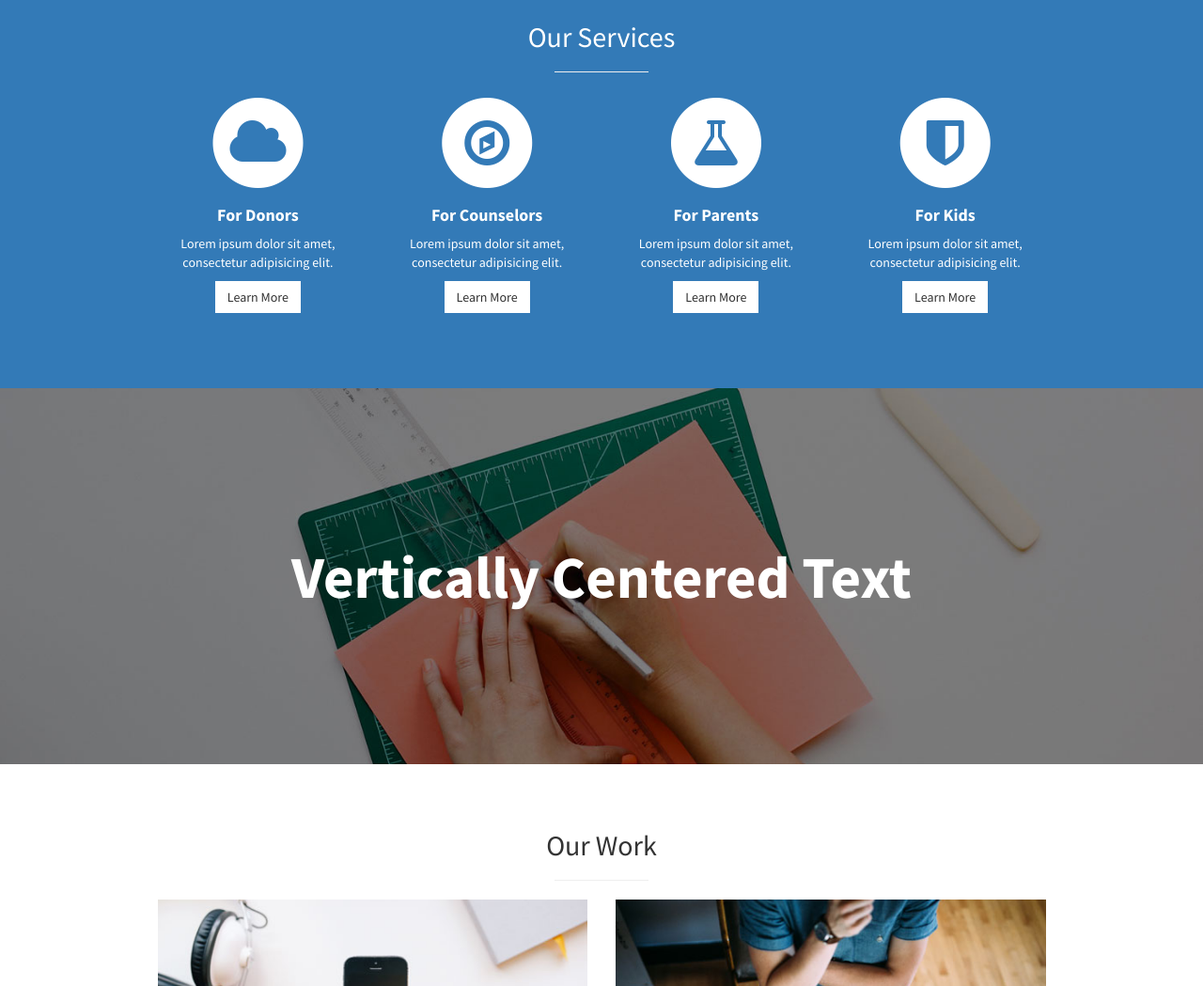
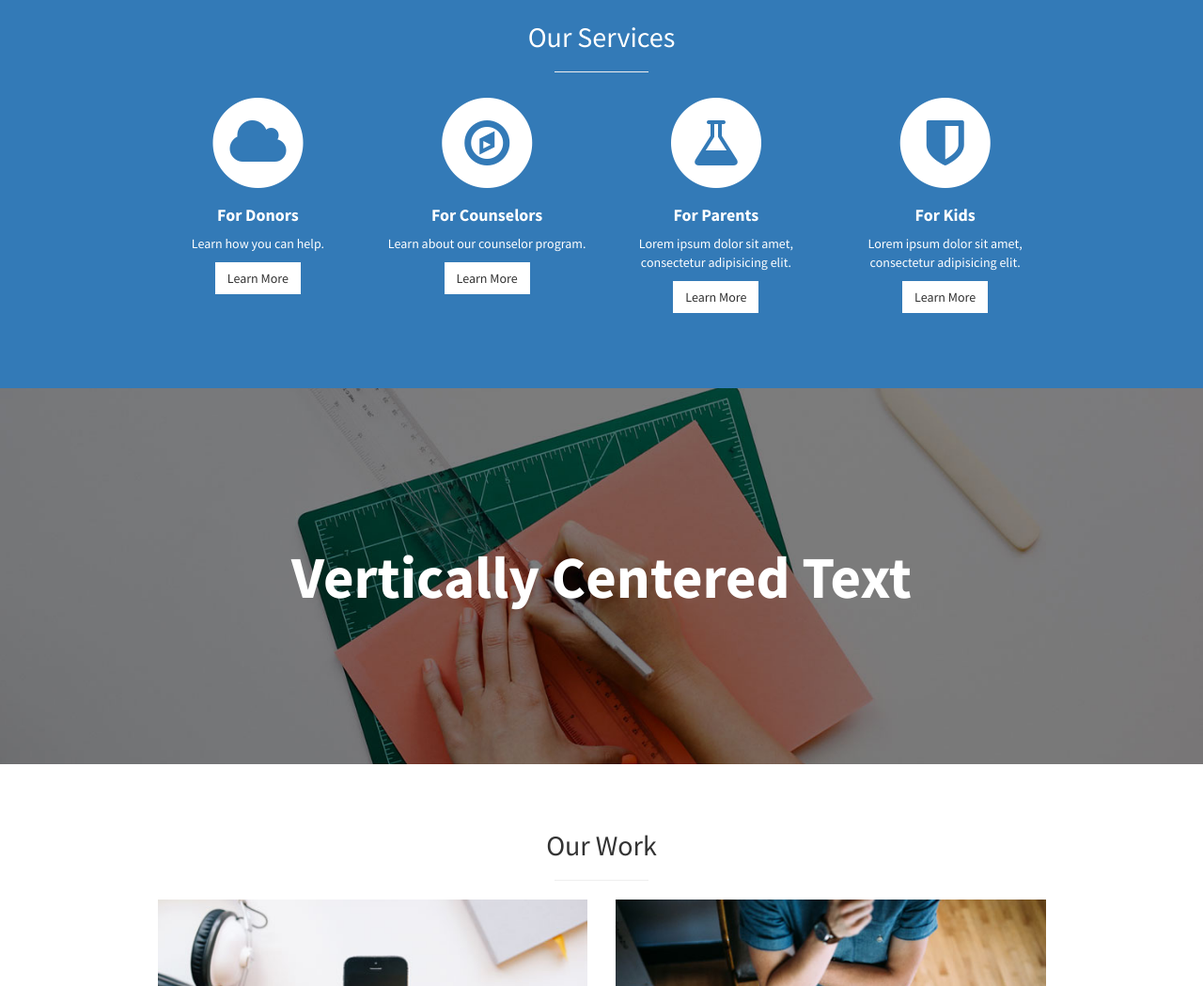
Before and after one commit to counselor-reach/counselor-reach.github.io, a plain HTML site: page index.html in a window 1280 px wide. Shown: the part 1059-2108 px from the top of the page at 94% size. Drawn offline with Linux system fonts and the light colour scheme.

Commit message:
services2

```diff
--- a/index.html
+++ b/index.html
@@ -100,7 +100,7 @@
                                 <h4>
                                     <strong>For Donors</strong>
                                 </h4>
-                                <p>Lorem ipsum dolor sit amet, consectetur adipisicing elit.</p>
+                                <p>Learn how you can help.</p>
                                 <a href="#" class="btn btn-light">Learn More</a>
                             </div>
                         </div>
@@ -113,7 +113,7 @@
                                 <h4>
                                     <strong>For Counselors</strong>
                                 </h4>
-                                <p>Lorem ipsum dolor sit amet, consectetur adipisicing elit.</p>
+                                <p>Learn about our counselor program.</p>
                                 <a href="#" class="btn btn-light">Learn More</a>
                             </div>
                         </div>
```
